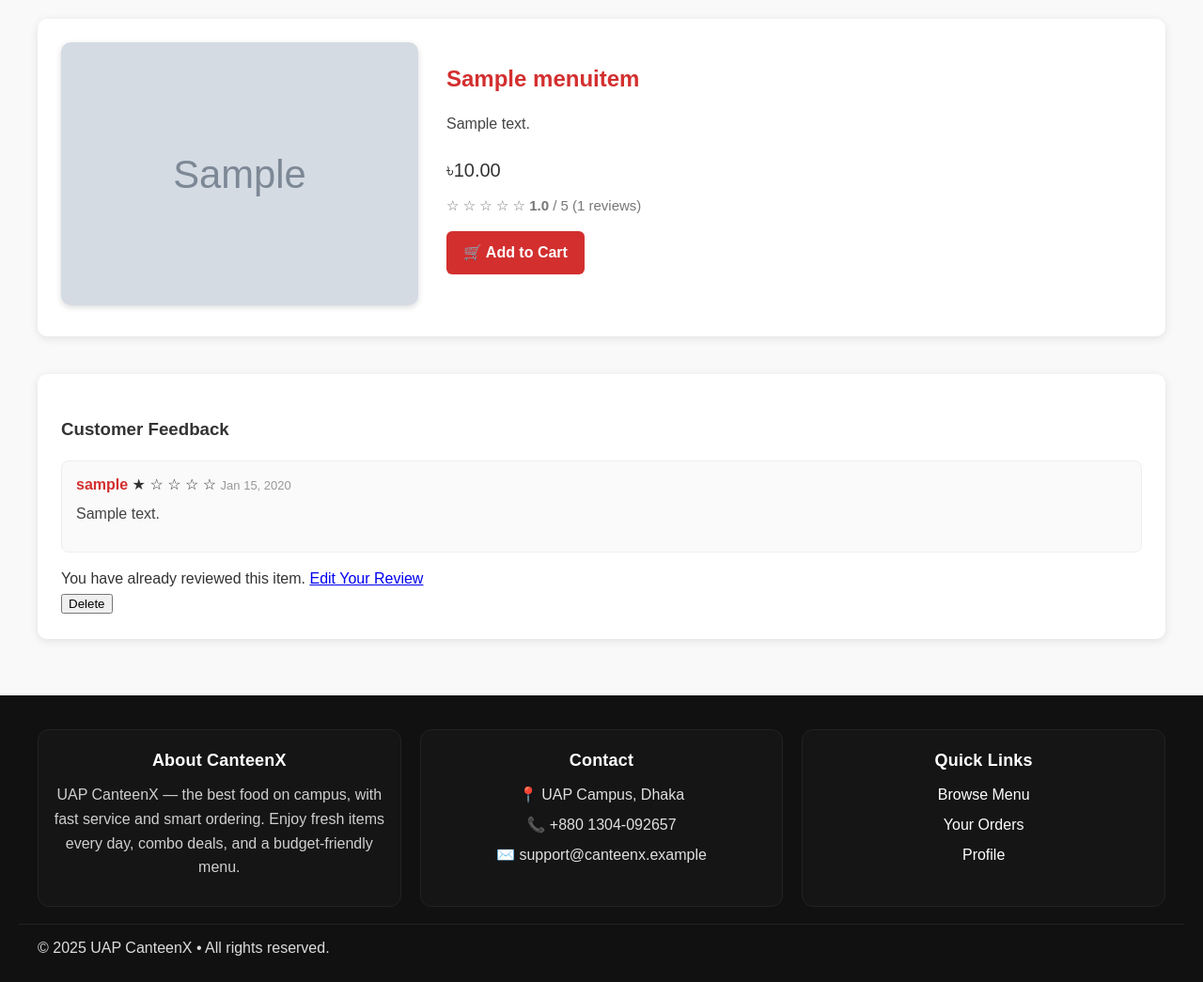
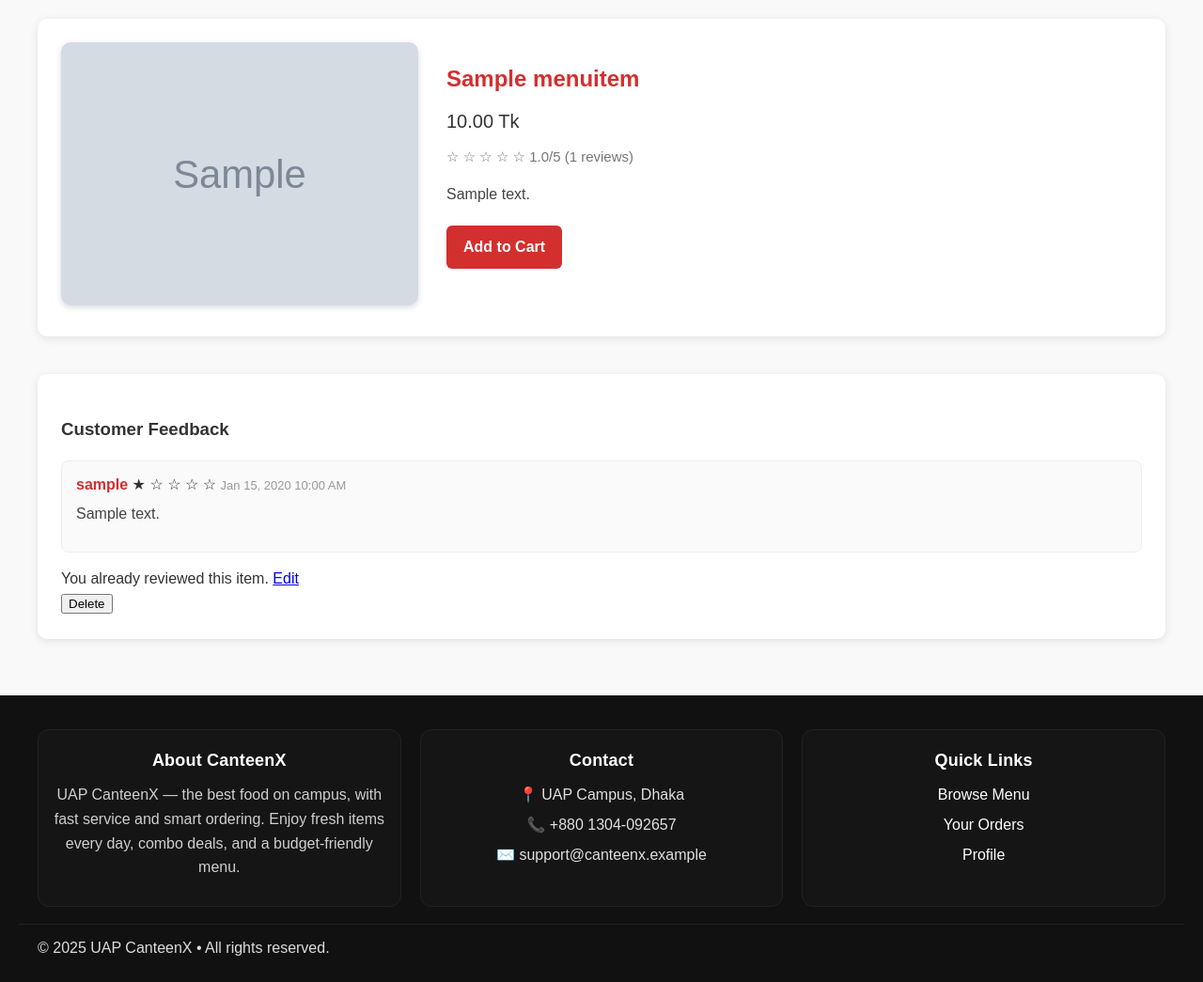
Before and after one commit to ayesha-ahona/Django-Canteen-Management-System, a Django app: page /item/1/ in a window 1280 px wide. Shown: the part 59-1104 px from the top of the page at 94% size. Run offline with Django 5.2, Linux system fonts and the light colour scheme; a user stored in the database is signed in; tables that the repository leaves empty hold one stand-in row (values such as "Sample post"); grey boxes marked "Sample" are stand-in pictures; parts of the project's set-up code (start-up, migrations or seed data) failed here and were passed over.

Commit message:
Revert "Merge pull request #19 from iqra"
This reverts commit 27316406c06ca172dd5dc80f56b5fce527fded62, reversing
changes made to cf7d3419de35e391290100680115feb92dbe8404.

```diff
--- a/my_canteen/templates/my_canteen/item_detail.html
+++ b/my_canteen/templates/my_canteen/item_detail.html
@@ -1,72 +1,39 @@
 {% extends "my_canteen/base.html" %}
 {% block content %}
-
-<style>
-    .rating-input {
-        display: flex;
-        flex-direction: row-reverse; /* স্টারগুলোকে ডান থেকে বামে সাজানো হয়েছে */
-        justify-content: flex-end;
-        gap: 4px;
-        margin-bottom: 15px;
-    }
-    .rating-input input[type="radio"] {
-        display: none; /* আসল রেডিও বাটন লুকিয়ে রাখা হয়েছে */
-    }
-    .rating-input label {
-        font-size: 28px;
-        color: #ddd;
-        cursor: pointer;
-        transition: color 0.2s;
-    }
-    /* হোভার করলে স্টার এবং তার আগের স্টারগুলো রঙিন হবে */
-    .rating-input:hover label,
-    .rating-input label:hover ~ label {
-        color: #ffc107;
-    }
-    /* সিলেক্ট করা স্টার এবং তার আগের স্টারগুলো রঙিন থাকবে */
-    .rating-input input[type="radio"]:checked ~ label {
-        color: #ffc107;
-    }
-</style>
 
 <div class="item-detail-container">
   <div class="item-image">
     {% if item.image %}
       <img src="{{ item.image.url }}" alt="{{ item.name }}">
     {% else %}
-            <img src="https://via.placeholder.com/450x300.png?text=No+Image" alt="Default item image">
+      <img src="https://via.placeholder.com/400x250" alt="Food">
     {% endif %}
   </div>
 
   <div class="item-info">
     <h2>{{ item.name }}</h2>
-        <p class="item-description">{{ item.description }}</p>
+    <div class="item-price">{{ item.price }} Tk</div>
 
-        <div class="price-rating-box">
-            <div class="item-price">৳{{ item.price }}</div>
     <div class="item-rating">
-                <span class="stars" title="{{ avg_rating|floatformat:1 }}/5">
-                    {% with rating_floor=avg_rating|floatformat:0 %}
+      <span class="stars" title="{{ avg_rating }}/5">
         {% for i in "12345" %}
-                            {% if forloop.counter <= rating_floor %}
+          {% if forloop.counter <= avg_rating|floatformat:0 %}
             <span class="star filled">★</span>
           {% else %}
             <span class="star">☆</span>
           {% endif %}
         {% endfor %}
-                    {% endwith %}
       </span>
-                <span class="avg-text">
-                    <strong>{{ avg_rating|floatformat:1 }}</strong> / 5
-                </span>
-                <span class="review-count">({{ total_reviews }} reviews)</span>
-            </div>
+      <span class="avg">{{ avg_rating }}/5</span>
+      <span class="count">({{ total_reviews }} reviews)</span>
     </div>
 
+    <div class="item-description">{{ item.description }}</div>
+
     {% if item.stock > 0 %}
-            <a href="{% url 'add_to_cart' item.id %}" class="btn btn-primary btn-lg">🛒 Add to Cart</a>
+      <a href="{% url 'add_to_cart' item.id %}" class="btn">Add to Cart</a>
     {% else %}
-            <p class="out-of-stock">⛔ Out of Stock</p>
+      <p class="out-of-stock">Out of Stock</p>
     {% endif %}
   </div>
 </div>
@@ -85,49 +52,38 @@
               {% else %}<span class="star">☆</span>{% endif %}
             {% endfor %}
           </span>
-                    <span class="review-date">{{ r.created_at|date:"M d, Y" }}</span>
+          <span class="review-date">{{ r.created_at|date:"M d, Y h:i A" }}</span>
         </div>
         {% if r.comment %}<p class="review-text">{{ r.comment }}</p>{% endif %}
       </div>
     {% endfor %}
   {% else %}
-        <p class="muted">No reviews yet. Be the first to share your feedback!</p>
+    <p class="muted">No reviews yet. Be the first to review!</p>
   {% endif %}
 
   {% if user.is_authenticated %}
     {% if can_review %}
       <hr class="divider">
-            <h4>Write Your Review</h4>
       <form method="post" action="{% url 'submit_review' item.id %}" class="review-form card">
         {% csrf_token %}
-
-                <div class="rating-input">
-                    <input type="radio" id="star5" name="rating" value="5" required><label for="star5" title="5 stars">★</label>
-                    <input type="radio" id="star4" name="rating" value="4"><label for="star4" title="4 stars">★</label>
-                    <input type="radio" id="star3" name="rating" value="3"><label for="star3" title="3 stars">★</label>
-                    <input type="radio" id="star2" name="rating" value="2"><label for="star2" title="2 stars">★</label>
-                    <input type="radio" id="star1" name="rating" value="1"><label for="star1" title="1 star">★</label>
-                </div>
-
-                {{ form.comment.errors }}
-                <textarea name="comment" class="form-control" placeholder="Share details of your own experience..." rows="4">{{ form.comment.value|default_if_none:'' }}</textarea>
-
+        <div class="stars-input">{{ form.rating }}</div>
+        <div class="textarea">{{ form.comment }}</div>
         <button class="btn btn-primary" type="submit">Submit Review</button>
       </form>
     {% elif already %}
       <div class="note">
-                You have already reviewed this item.
-                <a class="link" href="{% url 'edit_review' item.id %}">Edit Your Review</a>
+        You already reviewed this item.
+        <a class="link" href="{% url 'edit_review' item.id %}">Edit</a>
         <form method="post" action="{% url 'delete_review' item.id %}" class="inline">
           {% csrf_token %}
           <button type="submit" class="link link--danger">Delete</button>
         </form>
       </div>
     {% else %}
-            <div class="note">You can write a review after your order is successfully delivered.</div>
+      <div class="note">You can review after your order is delivered.</div>
     {% endif %}
   {% else %}
-        <div class="note">Please <a href="{% url 'login' %}?next={{ request.path }}">login</a> to write a review.</div>
+    <div class="note">Please <a href="{% url 'login' %}?next={{ request.path }}">login</a> to review.</div>
   {% endif %}
 </div>
 
--- a/mysite/urls.py
+++ b/mysite/urls.py
@@ -7,22 +7,19 @@ from django.conf.urls.static import static
 from django.shortcuts import redirect
 
 urlpatterns = [
-    # ──────────────── Admin ────────────────
     path('admin/', admin.site.urls),
 
-    # ──────────────── Core Pages ────────────────
+    # Core
     path('', views.home, name='home'),
     path('menu/', views.menu_page, name='menu'),
 
-    # ──────────────── Item Detail + Rating & Feedback ────────────────
+    # Item detail + feedback
     path('item/<int:item_id>/', views.item_detail, name='item_detail'),
+    path('item/<int:item_id>/review/', views.submit_review, name='submit_review'),
+    path('item/<int:item_id>/review/edit/', views.edit_review, name='edit_review'),
+    path('item/<int:item_id>/review/delete/', views.delete_review, name='delete_review'),
 
-    # Review CRUD (Rating & Comment)
-    path('item/<int:item_id>/review/', views.submit_review, name='submit_review'),          # POST: Submit new review
-    path('item/<int:item_id>/review/edit/', views.edit_review, name='edit_review'),         # GET/POST: Edit review
-    path('item/<int:item_id>/review/delete/', views.delete_review, name='delete_review'),   # POST/GET: Delete review
-
-    # ──────────────── Cart + Checkout ────────────────
+    # Cart + Checkout
     path('cart/', views.view_cart, name='cart'),
     path('cart/add/<int:item_id>/', views.add_to_cart, name='add_to_cart'),
     path('cart/add/<int:item_id>/<int:qty>/', views.add_to_cart_qty, name='add_to_cart_qty'),
@@ -32,10 +29,10 @@ urlpatterns = [
     path('cart/update/<int:item_id>/', views.update_cart, name='update_cart'),
     path('checkout/', views.checkout, name='checkout'),
 
-    # ──────────────── Orders ────────────────
+    # Orders
     path('orders/', views.orders_page, name='orders'),
 
-    # Order Lifecycle Management
+    # Order lifecycle
     path('orders/<int:order_id>/accept/', views.order_accept, name='order_accept'),
     path('orders/<int:order_id>/preparing/', views.order_preparing, name='order_preparing'),
     path('orders/<int:order_id>/ready/', views.order_ready, name='order_ready'),
@@ -44,25 +41,24 @@ urlpatterns = [
     path('orders/<int:order_id>/cancel/', views.order_cancel, name='order_cancel'),
     path('orders/<int:order_id>/paid/', views.order_mark_paid, name='order_mark_paid'),
 
-    # ──────────────── Info Pages ────────────────
+    # About/Contact -> home anchors
     path('about/', views.about_anchor, name='about'),
     path('contact/', views.contact_anchor, name='contact'),
 
-    # ──────────────── Authentication ────────────────
+    # Auth
     path('signup/', views.signup_page, name='signup'),
     path('login/', auth_views.LoginView.as_view(template_name='my_canteen/login.html'), name='login'),
     path('logout/', auth_views.LogoutView.as_view(next_page='/login/'), name='logout'),
 
-    # ──────────────── User Dashboard ────────────────
+    # Dashboard & profile
     path('dashboard/', views.dashboard, name='dashboard'),
     path('profile/', views.profile_page, name='profile'),
     path('settings/', views.settings_page, name='settings'),
 
-    # ──────────────── Vendor / Superadmin Dashboard ────────────────
+    # Vendor Dashboard (superadmin → vendor)
     path('dashboard/vendor/', views.vendor_dashboard, name='vendor_dashboard'),
     path('dashboard/superadmin/', lambda r: redirect('vendor_dashboard'), name='superadmin_legacy'),
 ]
 
-# ──────────────── Static + Media (For Development) ────────────────
 if settings.DEBUG:
     urlpatterns += static(settings.MEDIA_URL, document_root=settings.MEDIA_ROOT)
```
Also changed, not shown: my_canteen/forms.py (+9 -13 lines), my_canteen/templates/my_canteen/menu.html (+21 -42 lines), my_canteen/templates/my_canteen/review_edit.html (+7 -53 lines). Lines whose indentation alone changed are shown as unchanged.
